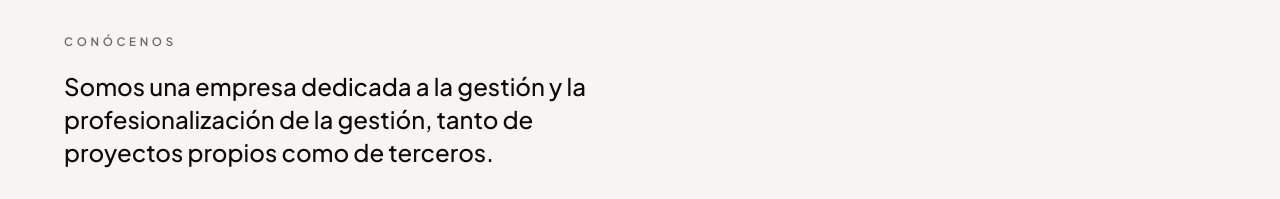
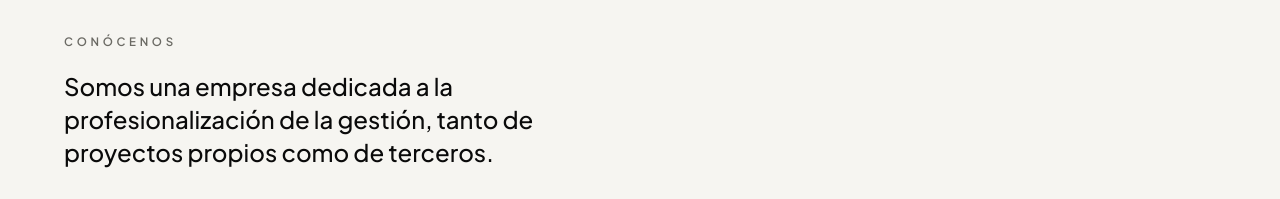
Before and after one commit to JonathanGrauberg/oxymoron-corporate, a React (Vite) app: page / in a window 1280 px wide. Shown: the part 815-1014 px from the top of the page. Built offline with nearby package versions, Linux system fonts and the light colour scheme.

Commit message:
correxion de texto

```diff
--- a/src/data/content.ts
+++ b/src/data/content.ts
@@ -130,7 +130,7 @@ export const team = [
 ] satisfies Array<{ name: string; role: string; description: string; photo?: string }>;
 
 export const aboutIntro =
-  'Somos una empresa dedicada a la gestión y la profesionalización de la gestión, tanto de proyectos propios como de terceros. En este camino ayudamos a empresas de distintos tamaños a encontrar nuevos caminos y oportunidades adecuados a su estructura organizacional en función de su nueva orientación. Creemos, como los griegos, que "el fin tiene razón de principio", por lo que cada paso debe estar orientado al fin planteado. Operamos como "Think Partner" para definir o redefinir la orientación general del negocio, y luego asistimos a nuestros clientes en la implementación de estructuras adecuadas para su obtención. En el caso de empresas familiares, este proceso se hace mediante la búsqueda de consensos y acuerdos entre los diversos integrantes del grupo familiar.';
+  'Somos una empresa dedicada a la profesionalización de la gestión, tanto de proyectos propios como de terceros. En este camino ayudamos a empresas de distintos tamaños a encontrar nuevos caminos y oportunidades adecuados a su estructura organizacional en función de su nueva orientación. Creemos, como los griegos, que "el fin tiene razón de principio", por lo que cada paso debe estar orientado al fin planteado. Operamos como "Think Partner" para definir o redefinir la orientación general del negocio, y luego asistimos a nuestros clientes en la implementación de estructuras adecuadas para su obtención. En el caso de empresas familiares, este proceso se hace mediante la búsqueda de consensos y acuerdos entre los diversos integrantes del grupo familiar.';
 
 export const whyOxymoron =
   'Oxymoron es una palabra de origen griego que identifica un recurso retórico que consiste en el complemento de dos palabras de sentido opuesto o contradictorio para lograr un nuevo concepto. Así, nuestro modo de gestionar responde a dos matices que suelen presentarse como antagónicos: el instinto y la razón analítica. La complementación entre una primera intuición confrontada con el asesoramiento fundado en la experiencia y el conocimiento académico da como resultado una experiencia de gestión única en su especie. Usamos la palabra en su forma griega porque coincide con su versión inglesa y transmite nuestra vocación de universalidad. "Feel Smart" es nuestro Oxymoron y nuestro modelo de gestión.';
--- a/src/pages/Home.tsx
+++ b/src/pages/Home.tsx
@@ -22,7 +22,7 @@ export default function Home() {
         <div ref={introRef} className="container-px max-w-2xl">
           <div data-reveal className="eyebrow mb-5">Conócenos</div>
           <p data-reveal className="text-xl md:text-2xl leading-snug font-medium">
-            Somos una empresa dedicada a la gestión y la profesionalización de
+            Somos una empresa dedicada a la profesionalización de
             la gestión, tanto de proyectos propios como de terceros.
           </p>
           <Link data-reveal to="/nosotros" className="btn-ghost mt-8 inline-flex">
```
